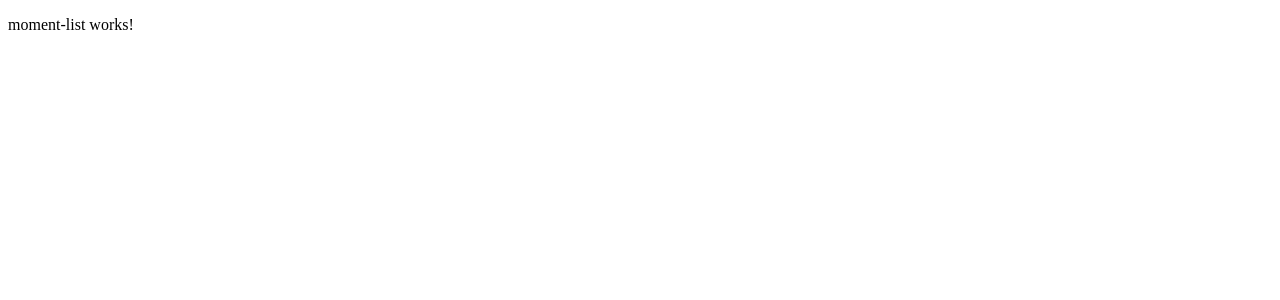
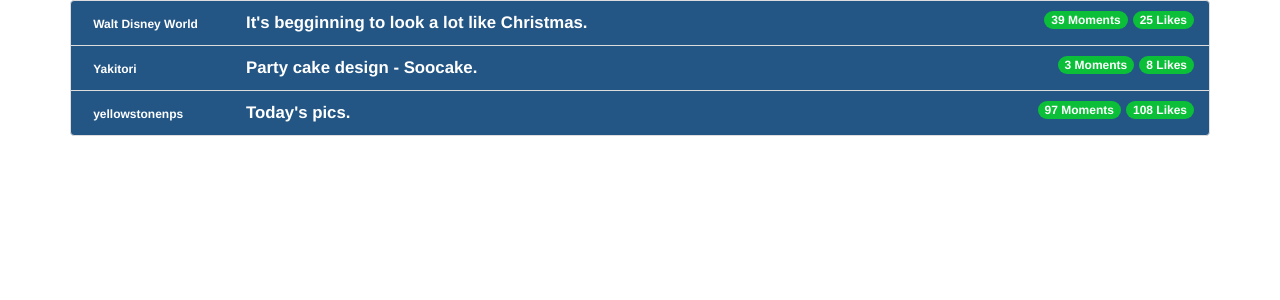
Before and after one commit to mingxinwb/leisure-moment, an Angular app in the folder lm-client/: page / in a window 1280 px wide. Shown: the top 300 px of the page. Built offline with nearby package versions, Linux system fonts and the light colour scheme.

Commit message:
generate component: momnent-list

```diff
--- a/lm-client/package.json
+++ b/lm-client/package.json
@@ -21,7 +21,9 @@
     "@angular/platform-browser": "^5.0.0",
     "@angular/platform-browser-dynamic": "^5.0.0",
     "@angular/router": "^5.0.0",
+    "bootstrap": "^3.3.7",
     "core-js": "^2.4.1",
+    "jquery": "^3.2.1",
     "rxjs": "^5.5.2",
     "zone.js": "^0.8.14"
   },
--- a/lm-client/src/app/components/moment-list/moment-list.component.css
+++ b/lm-client/src/app/components/moment-list/moment-list.component.css
@@ -0,0 +1,27 @@
+.nickname {
+    min-width: 65px;
+    margin-right: 10px;
+}
+
+span.label {
+    padding-top: 0.6em;
+    font-size: 12px;
+    display: block;
+    width: 150px;
+    overflow: hidden;
+    text-align: left;
+    color: #fff;
+  }
+
+a.list-group-item {
+    background-color: #245685;
+    color: #fff;
+}
+
+.title {
+    font-size: 1.2em;
+}
+
+.badge-info {
+    background-color: #0bc038;
+}
--- a/lm-client/src/app/components/moment-list/moment-list.component.html
+++ b/lm-client/src/app/components/moment-list/moment-list.component.html
@@ -1,3 +1,12 @@
-<p>
-  moment-list works!
-</p>
+<div class="container">
+  <div class="list-group">
+    <a class="list-group-item" *ngFor="let moment of moments" href="#">
+      <span class="pull-left label nickname">
+          {{ moment.nickname }}
+      </span>
+      <strong class="title d-flex justify-content-between align-items-center">{{ moment.title }}</strong>
+      <span class="badge badge-info badge-pill">{{ moment.likes }} Likes</span>
+      <span class="badge badge-info badge-pill">{{ moment.comments }} Moments</span>
+    </a>
+  </div>
+</div>
--- a/lm-client/src/app/components/moment-list/moment-list.component.ts
+++ b/lm-client/src/app/components/moment-list/moment-list.component.ts
@@ -1,4 +1,8 @@
 import { Component, OnInit } from '@angular/core';
+
+import { Moment } from '../../models/moment.model';
+import { mockMoments } from '../../mock-moments';
+
 
 @Component({
   selector: 'app-moment-list',
@@ -6,10 +10,15 @@ import { Component, OnInit } from '@angular/core';
   styleUrls: ['./moment-list.component.css']
 })
 export class MomentListComponent implements OnInit {
-
+  moments: Moment[];
   constructor() { }
 
   ngOnInit() {
+    this.getMoments();
   }
 
+  getMoments() {
+    this.moments = mockMoments;
+  };
+
 }
--- /dev/null
+++ b/lm-client/src/app/mock-moments.ts
@@ -0,0 +1,27 @@
+import { Moment } from './models/moment.model';
+
+export const mockMoments: Moment[] = [
+    {
+      "id": 1,
+      "title": "It's begginning to look a lot like Christmas.",
+      "nickname": "Walt Disney World",
+      "content": "jkljklgugui jk jio jl o hyuhydftydf hjnkhuiyhuj kljdrtdrb ghnjk opi. jkljklgugui jk jio jl o hyuhydftydf hjnkhuiyhuj kljdrtdrb ghnjk opi. jkljklgugui jk jio jl o hyuhydftydf hjnkhuiyhuj kljdrtdrb ghnjk opi. jkljklgugui jk jio jl o hyuhydftydf hjnkhuiyhuj kljdrtdrb ghnjk opi.",
+      "likes": 25,
+      "comments": 39
+    },
+    {
+      "id": 2,
+      "title": "Party cake design - Soocake.",
+      "nickname": "Yakitori",
+      "content": "jkljklgugui jk jio jl o hyuhydftydf hjnkhuiyhuj kljdrtdrb ghnjk opi.",
+      "likes": 8,
+      "comments": 3
+    },
+    {
+      "id": 3,
+      "title": "Today's pics.",
+      "nickname": "yellowstonenps",
+      "content": "jkljklgugui jk jio jl o hyuhydftydf hjnkhuiyhuj kljdrtdrb ghnjk opi.",
+      "likes": 108,
+      "comments": 97
+    }];
```
Also changed, not shown: lm-client/src/app/models/moment.model.ts (added, +8 -0 lines), lm-client/.angular-cli.json.
